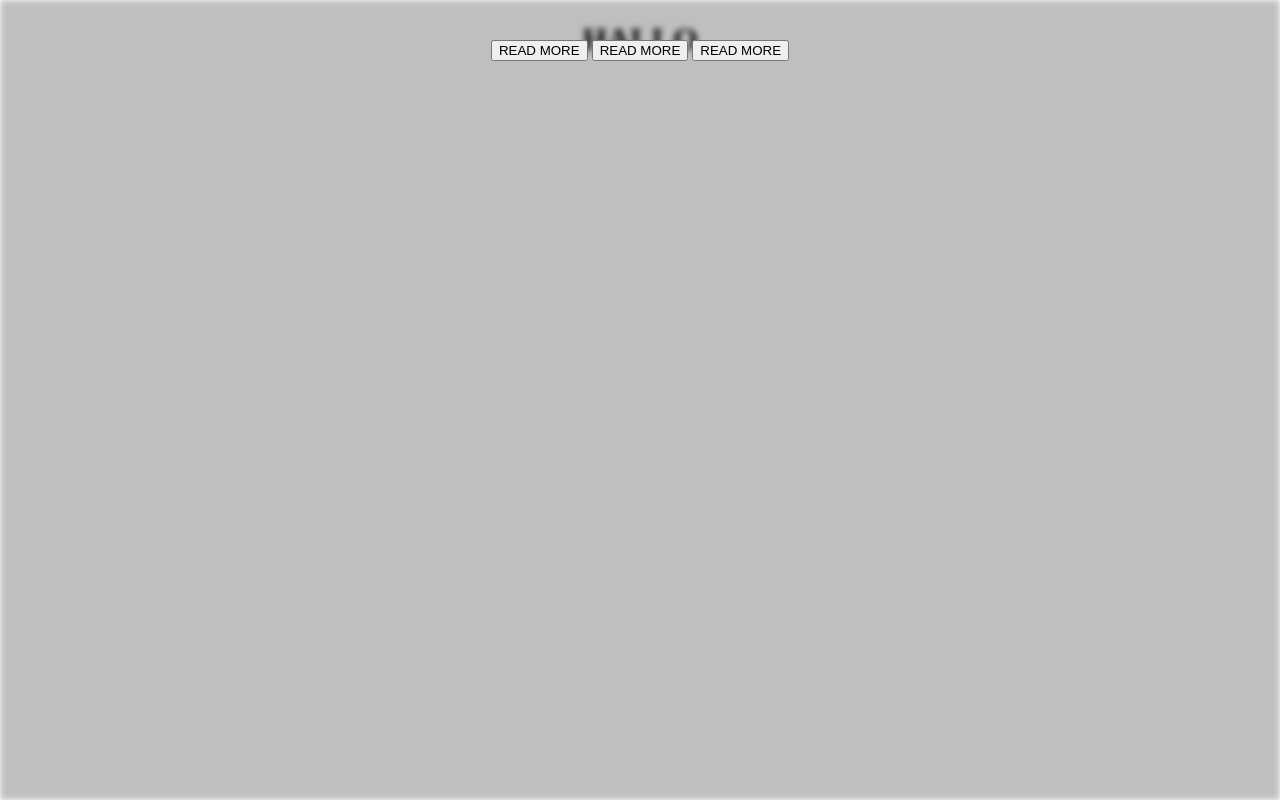
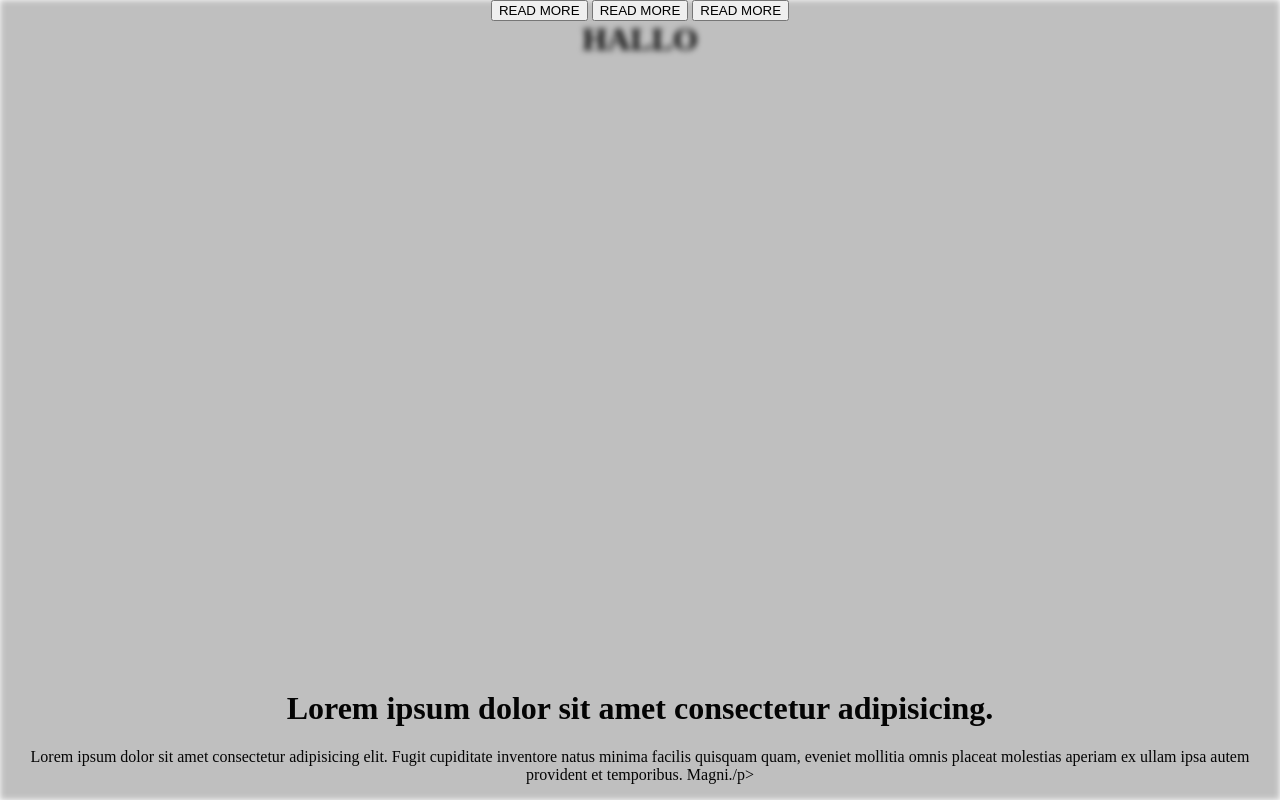
Before and after one commit to Ameer2000Mzori/Modal-Window, a website built with webpack: page src/index.html in a window 1280 px wide. Built offline with nearby package versions, Linux system fonts and the light colour scheme.

Commit message:
added html tree for card box

```diff
--- a/src/index.html
+++ b/src/index.html
@@ -20,7 +20,6 @@
   <body>
     <header class="header">
       <div class="shdow-Overlay"><h1>HALLO</h1></div>
-
       <div class="header-Wrap">
         <div class="buttons-Wrap">
           <button id="read-More-Btns" class="button-One">READ MORE</button>
@@ -28,6 +27,17 @@
           <button id="read-More-Btns" class="button-Three">READ MORE</button>
         </div>
       </div>
+      <div class="card-Box">
+        <h1 class="card-Title">
+          Lorem ipsum dolor sit amet consectetur adipisicing.
+        </h1>
+        <p class="card-Text-1">
+          Lorem ipsum dolor sit amet consectetur adipisicing elit. Fugit
+          cupiditate inventore natus minima facilis quisquam quam, eveniet
+          mollitia omnis placeat molestias aperiam ex ullam ipsa autem provident
+          et temporibus. Magni./p>
+        </p>
+      </div>
     </header>
     <script src="script.js"></script>
   </body>
```
